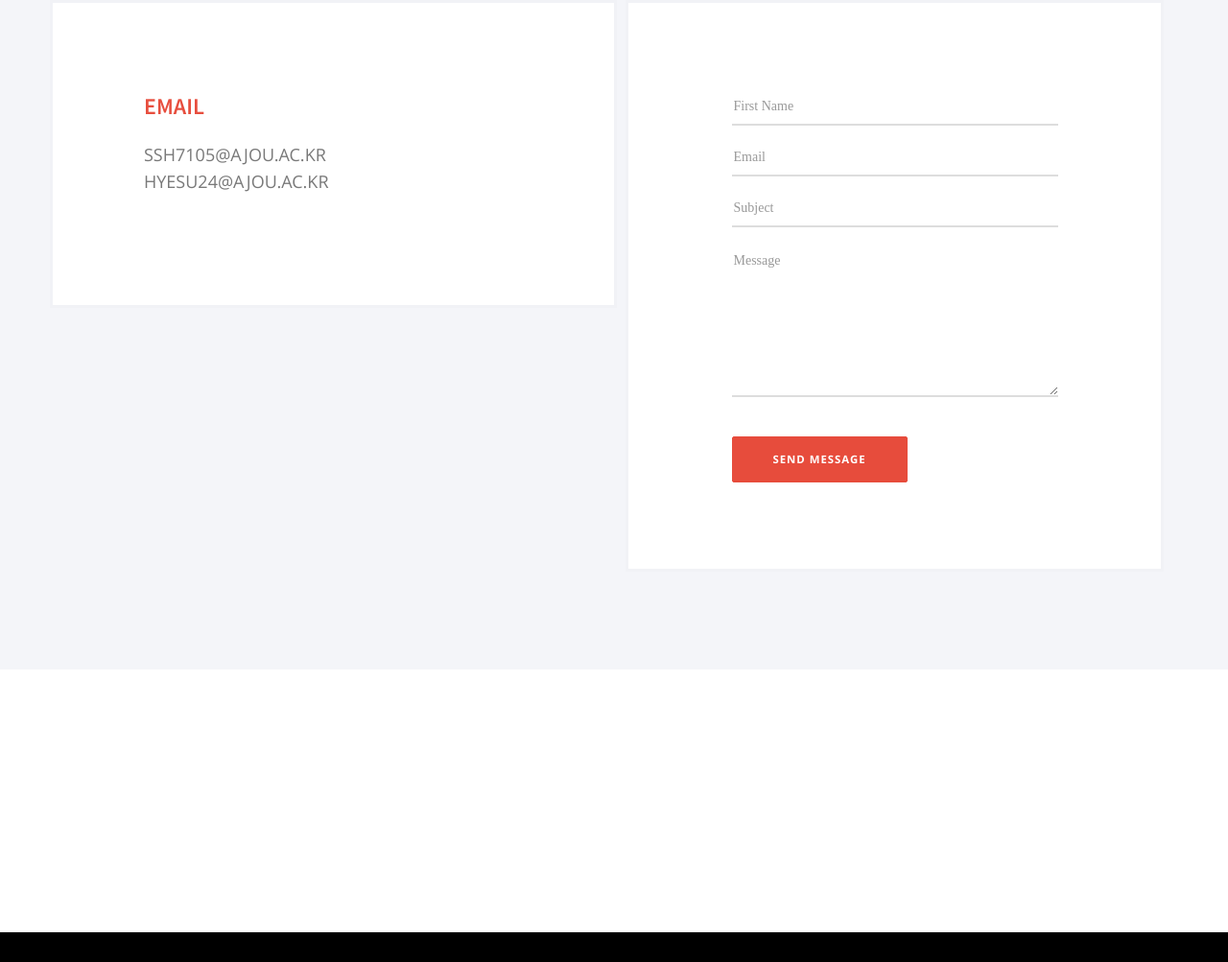
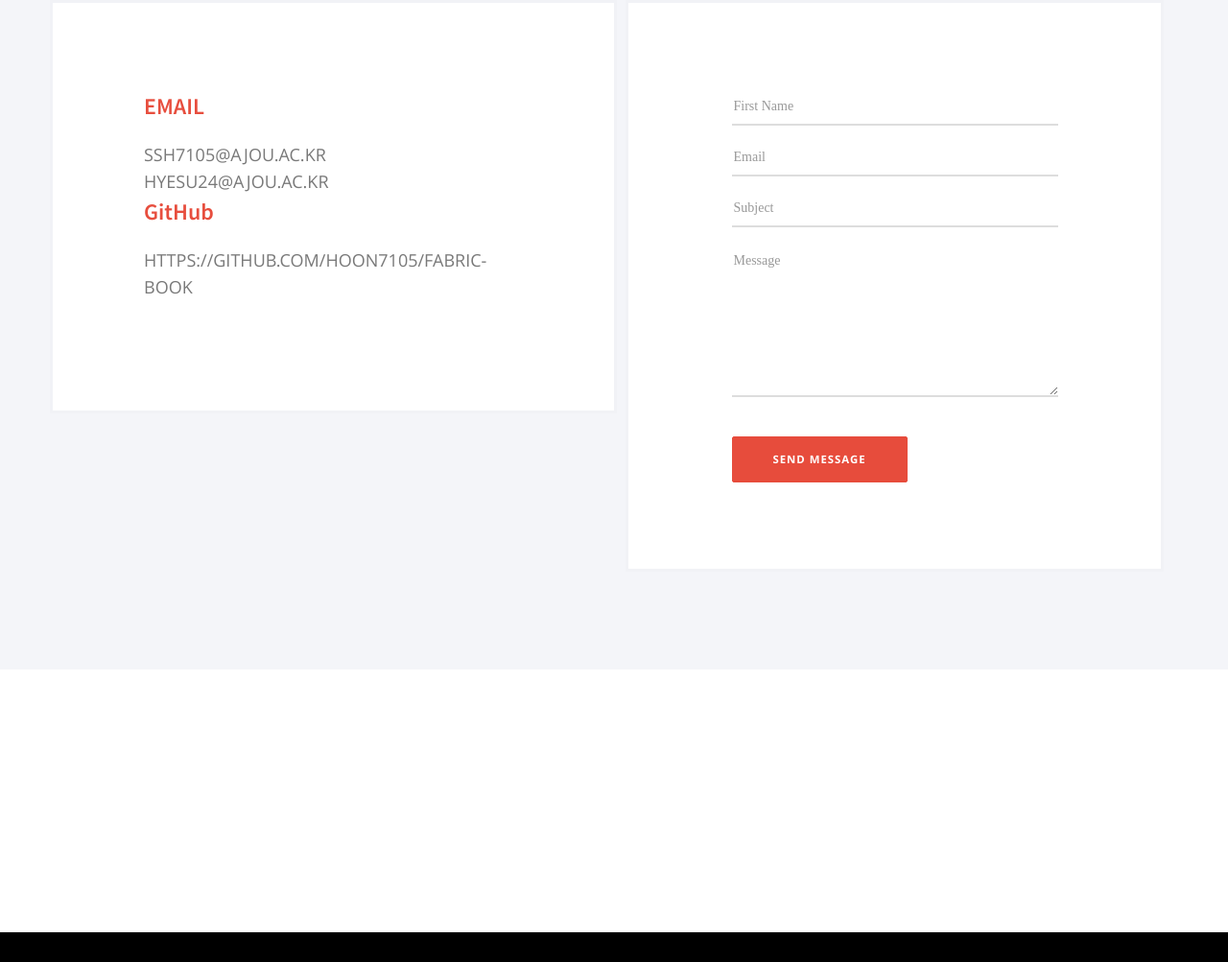
Before and after one commit to Hoon7105/fabric-book, a website: page application/views/index.html in a window 1280 px wide. Shown: the part 3788-4791 px from the top of the page at 96% size. Drawn offline with Linux system fonts and the light colour scheme.

Commit message:
Update index.html

```diff
--- a/application/views/index.html
+++ b/application/views/index.html
@@ -421,6 +421,8 @@
                                                                 <h3>EMAIL</h3>
                                                                 <h4>ssh7105@ajou.ac.kr</h4>
                                                                 <h4>hyesu24@ajou.ac.kr</h4>
+                                                                <h3>GitHub</h3>
+                                                                <h4>https://github.com/Hoon7105/fabric-book<h4>
                                                             </div>
                                                         </div>
                                                     </div>
```
